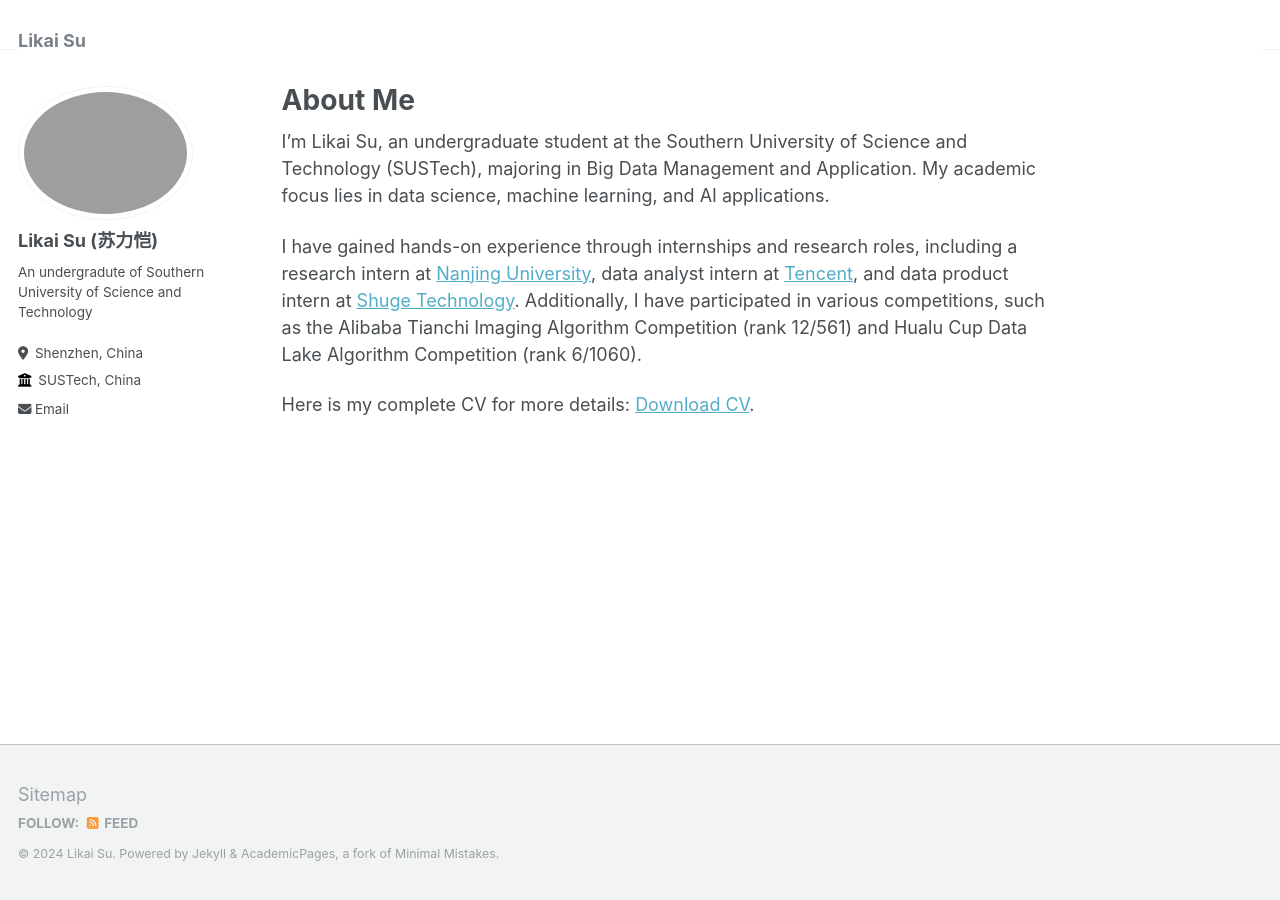
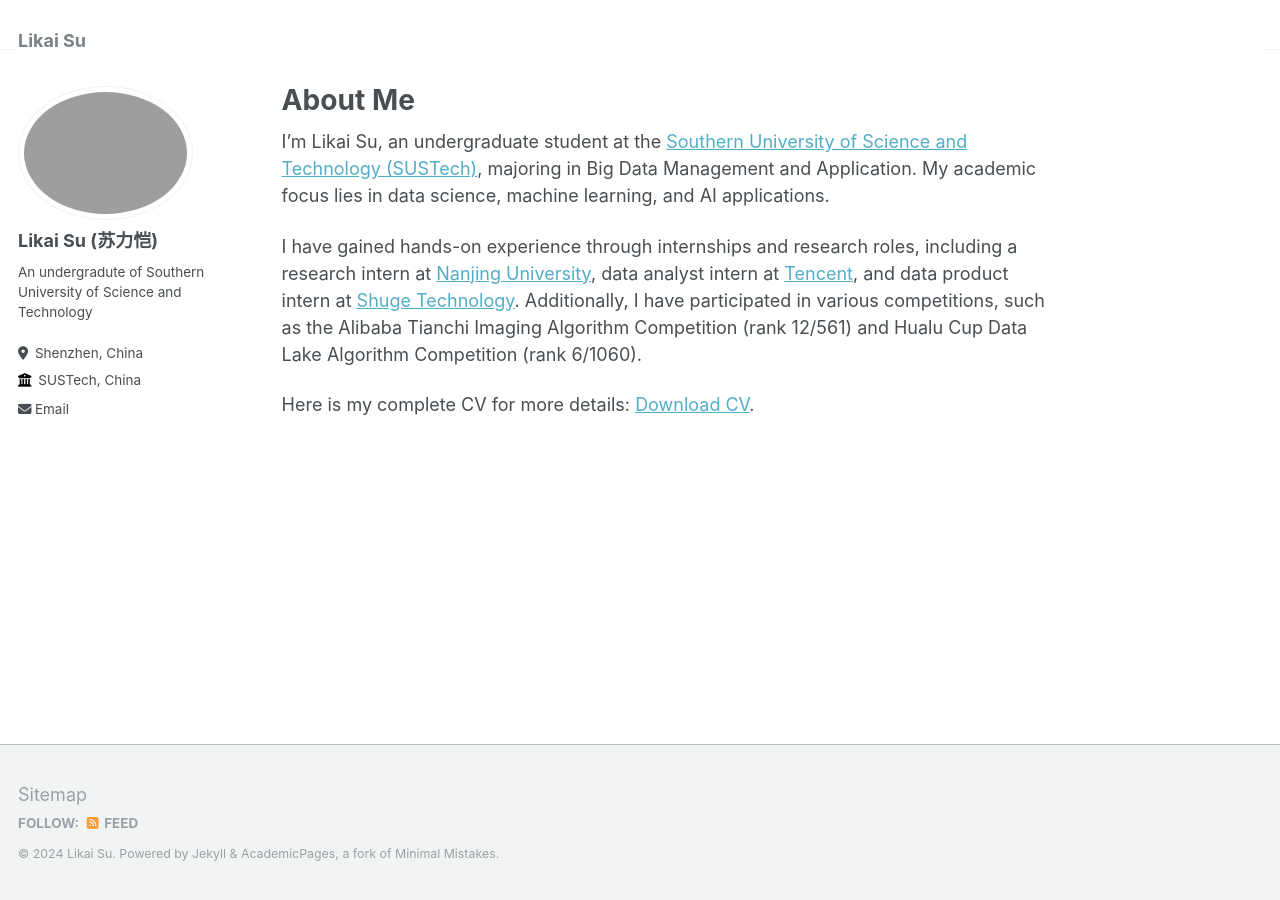
Before and after one commit to likai-su/likai-su, a Jekyll site: the page built from _pages/about.md, in a window 1280 px wide. Built offline with Jekyll 4.4.1, drawn with Linux system fonts in a browser that asks for light colours; part of the change alters nothing that is shown.

```diff
--- a/_pages/about.md
+++ b/_pages/about.md
@@ -7,7 +7,7 @@ redirect_from:
   - /about.html
 ---
 
-I'm Likai Su, an undergraduate student at the Southern University of Science and Technology (SUSTech), majoring in Big Data Management and Application. My academic focus lies in data science, machine learning, and AI applications.
+I'm Likai Su, an undergraduate student at the [Southern University of Science and Technology (SUSTech)](https://www.sustech.edu.cn), majoring in Big Data Management and Application. My academic focus lies in data science, machine learning, and AI applications.
 
 I have gained hands-on experience through internships and research roles, including a research intern at [Nanjing University](https://www.nju.edu.cn), data analyst intern at [Tencent](https://www.tencent.com/zh-cn/), and data product intern at [Shuge Technology](http://datapenthouse.io). Additionally, I have participated in various competitions, such as the Alibaba Tianchi Imaging Algorithm Competition (rank 12/561) and Hualu Cup Data Lake Algorithm Competition (rank 6/1060).
 
```
